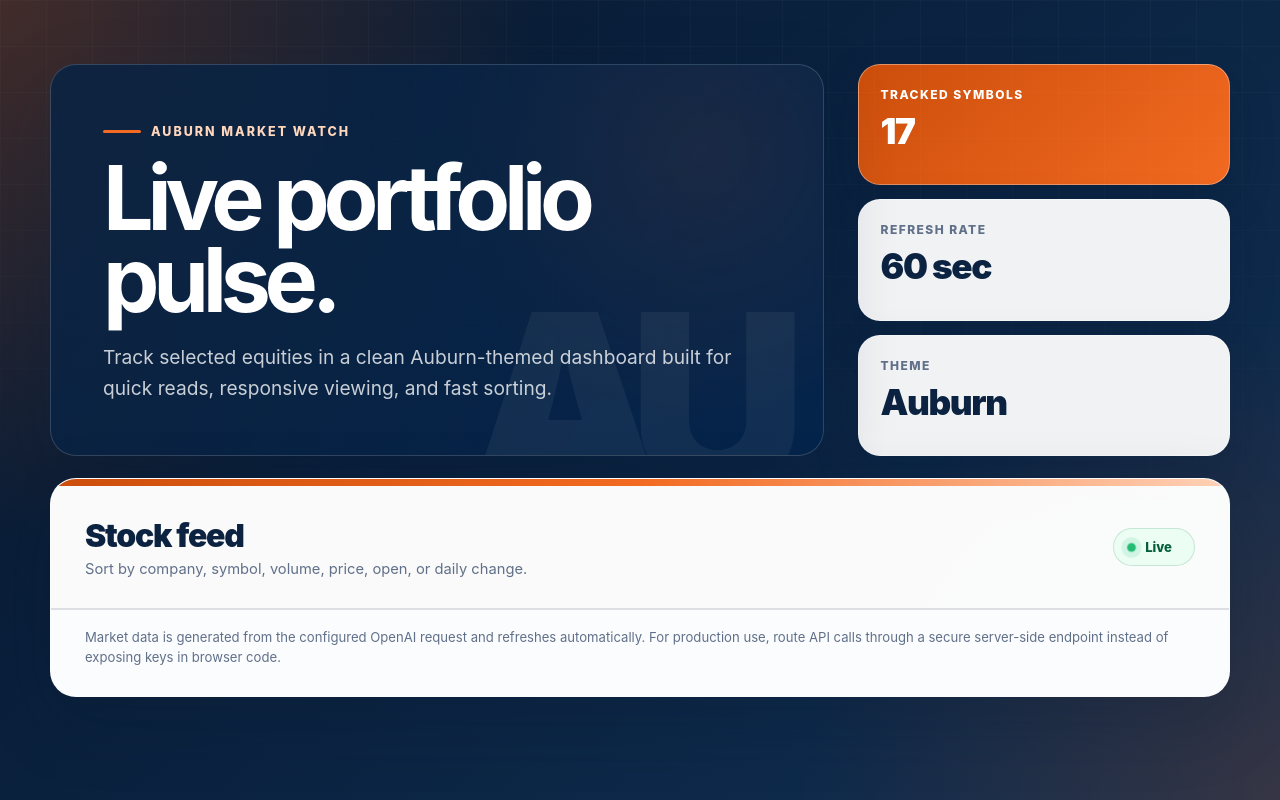
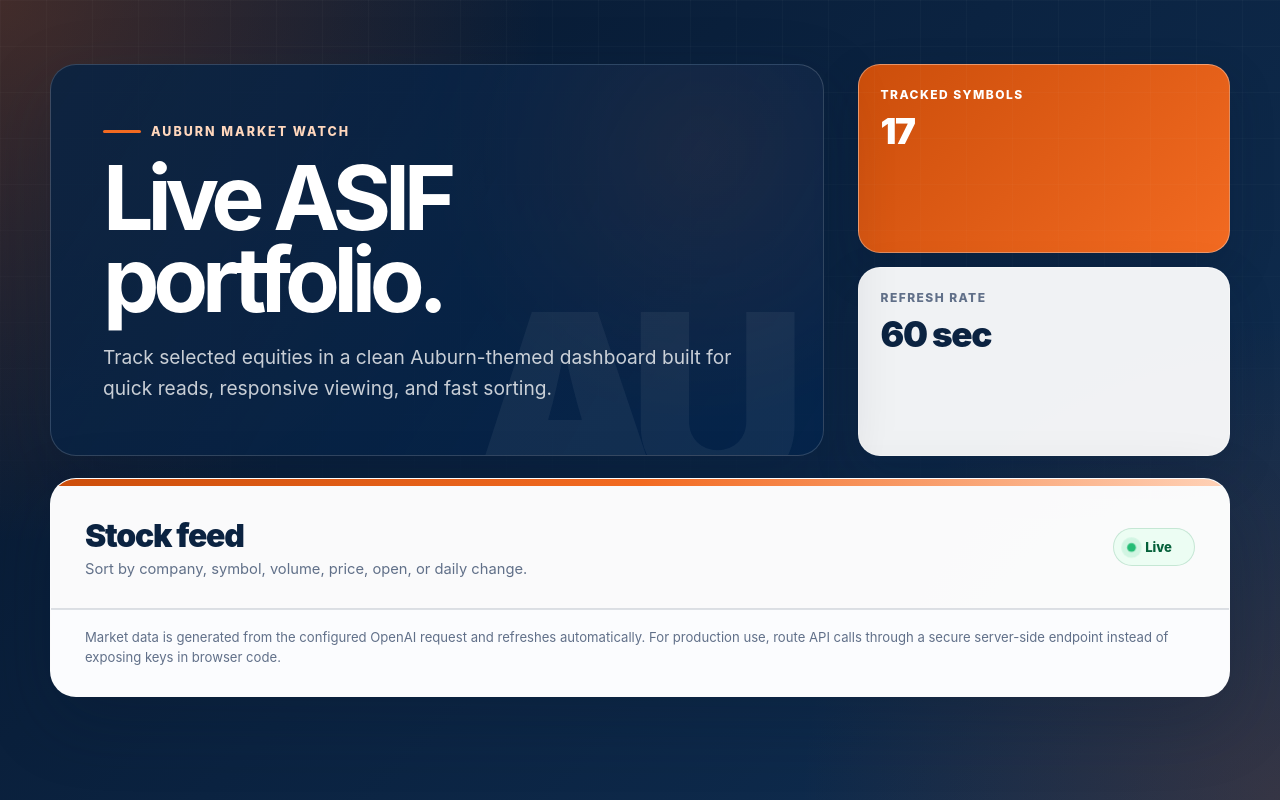
Before and after one commit to HarbertCobweb/asif-stock-feed, a website: page public/index.html in a window 1280 px wide. Drawn offline with Linux system fonts and the light colour scheme; no server answers.

Commit message:
Update index.html
Changed H1, removed 3rd 'stat'

```diff
--- a/public/index.html
+++ b/public/index.html
@@ -3,7 +3,7 @@
 <head>
 <meta charset="utf-8">
 <meta name="viewport" content="width=device-width, initial-scale=1">
-<title>Auburn Market Watch</title>
+<title>Auburn ASIF Market Watch</title>
 <style>
 :root {
   --auburn-navy: #0b2341;
@@ -425,7 +425,7 @@ td:not(:first-child) { text-align: right; }
   <section class="hero" aria-labelledby="page-title">
     <div class="hero-card">
       <div class="eyebrow">Auburn Market Watch</div>
-      <h1 id="page-title">Live portfolio pulse.</h1>
+      <h1 id="page-title">Live ASIF portfolio.</h1>
       <p>Track selected equities in a clean Auburn-themed dashboard built for quick reads, responsive viewing, and fast sorting.</p>
     </div>
 
@@ -437,10 +437,6 @@ td:not(:first-child) { text-align: right; }
       <div class="stat">
         <span class="label">Refresh rate</span>
         <span class="value">60 sec</span>
-      </div>
-      <div class="stat">
-        <span class="label">Theme</span>
-        <span class="value">Auburn</span>
       </div>
     </aside>
   </section>
```
